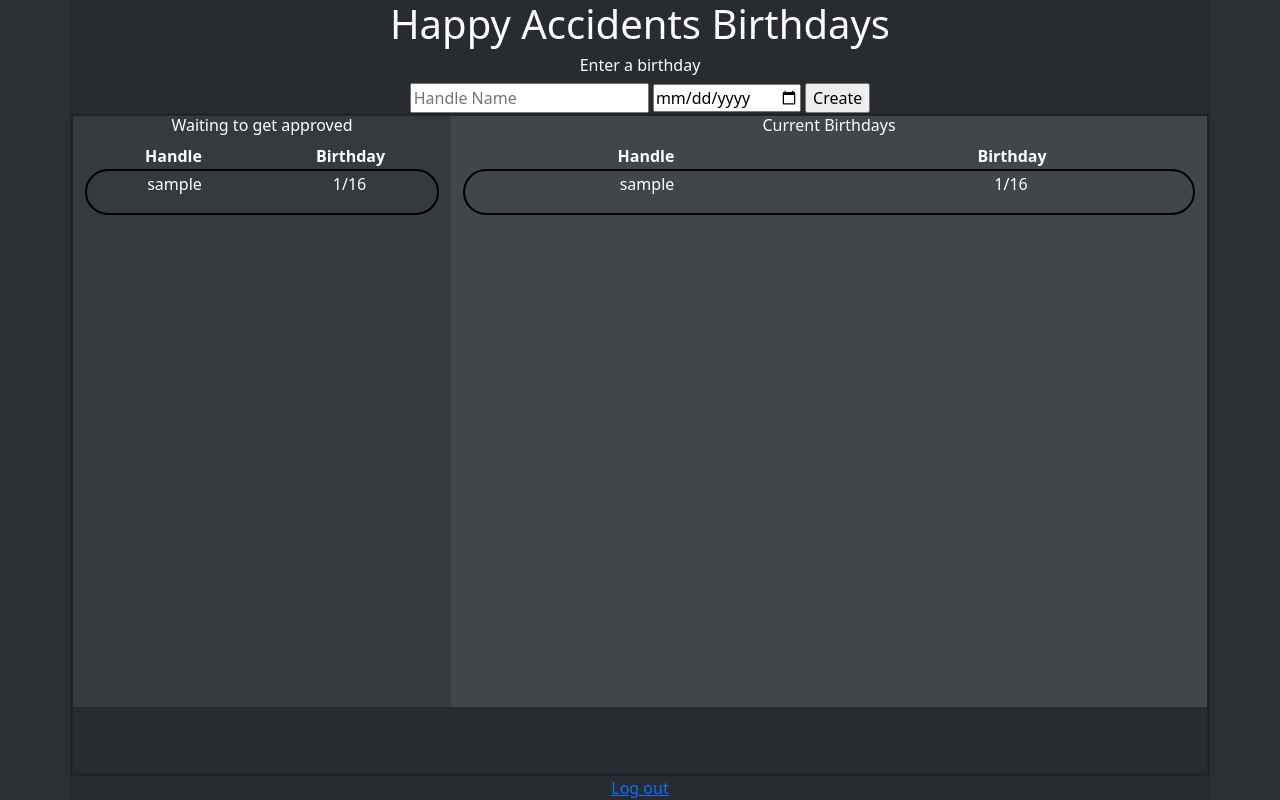
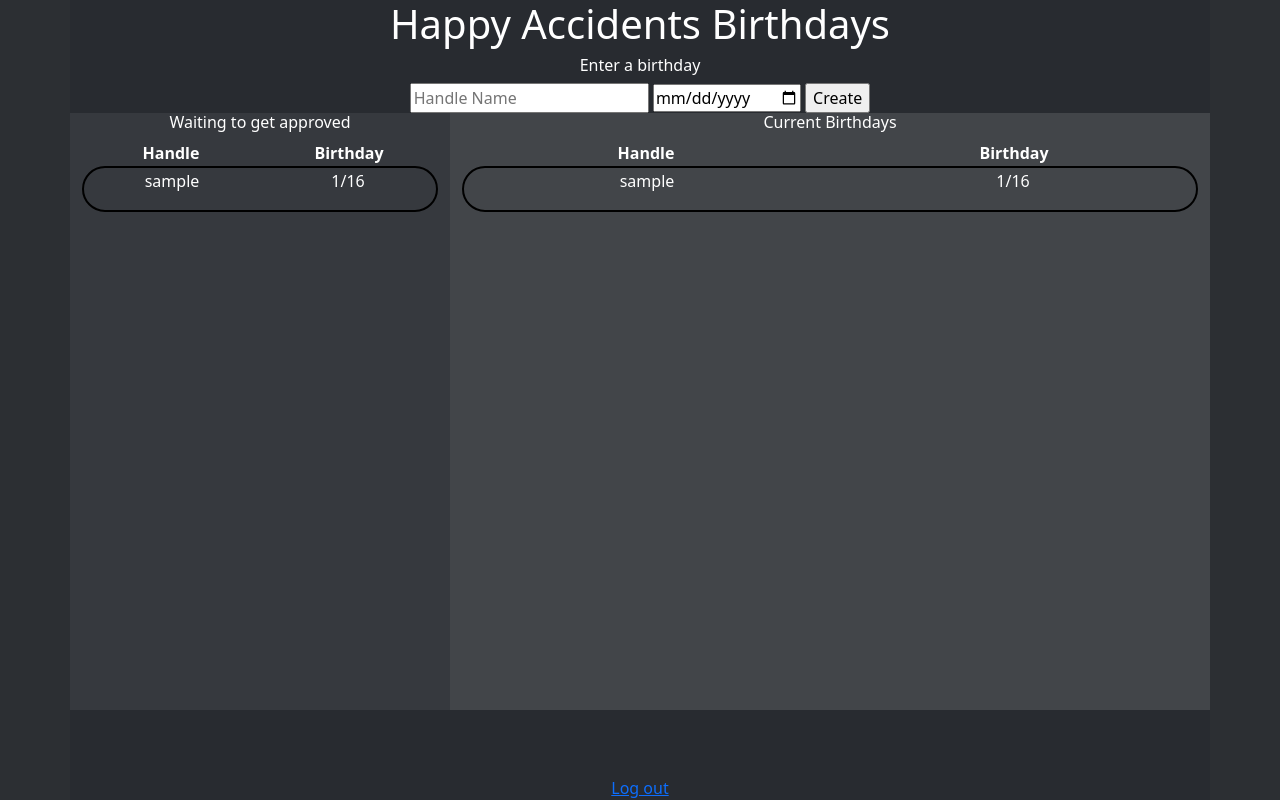
Before and after one commit to Jlynn209/ha-birthday-tracker, a Flask app: template flask_app/templates/dashboard.html in a window 1280 px wide. Run offline with Flask 2, Linux system fonts and the light colour scheme; the template is opened without the code that fills it: most values are stand-ins (such as "Sample title", 1, 10 or a date in 2020).

Commit message:
fix media q

```diff
--- a/flask_app/static/css/dash.css
+++ b/flask_app/static/css/dash.css
@@ -13,12 +13,14 @@
     }
 
     .left{
+        min-height: 90%;
         max-height: 90%;
         overflow-y: auto;
         background-color: rgb(54,57,62);
     }
 
     .right{
+        min-height: 90%;
         max-height: 90%;
         overflow-y: auto;
         background-color: rgb(66,69,73);
@@ -31,10 +33,9 @@
     }
 
     .main-info{
+        min-height: 0px;
         height: 90%;
-        min-height: auto;
-        max-height: 100%;
-        border: solid;
+        max-height: auto;
     }
 }
 
```
